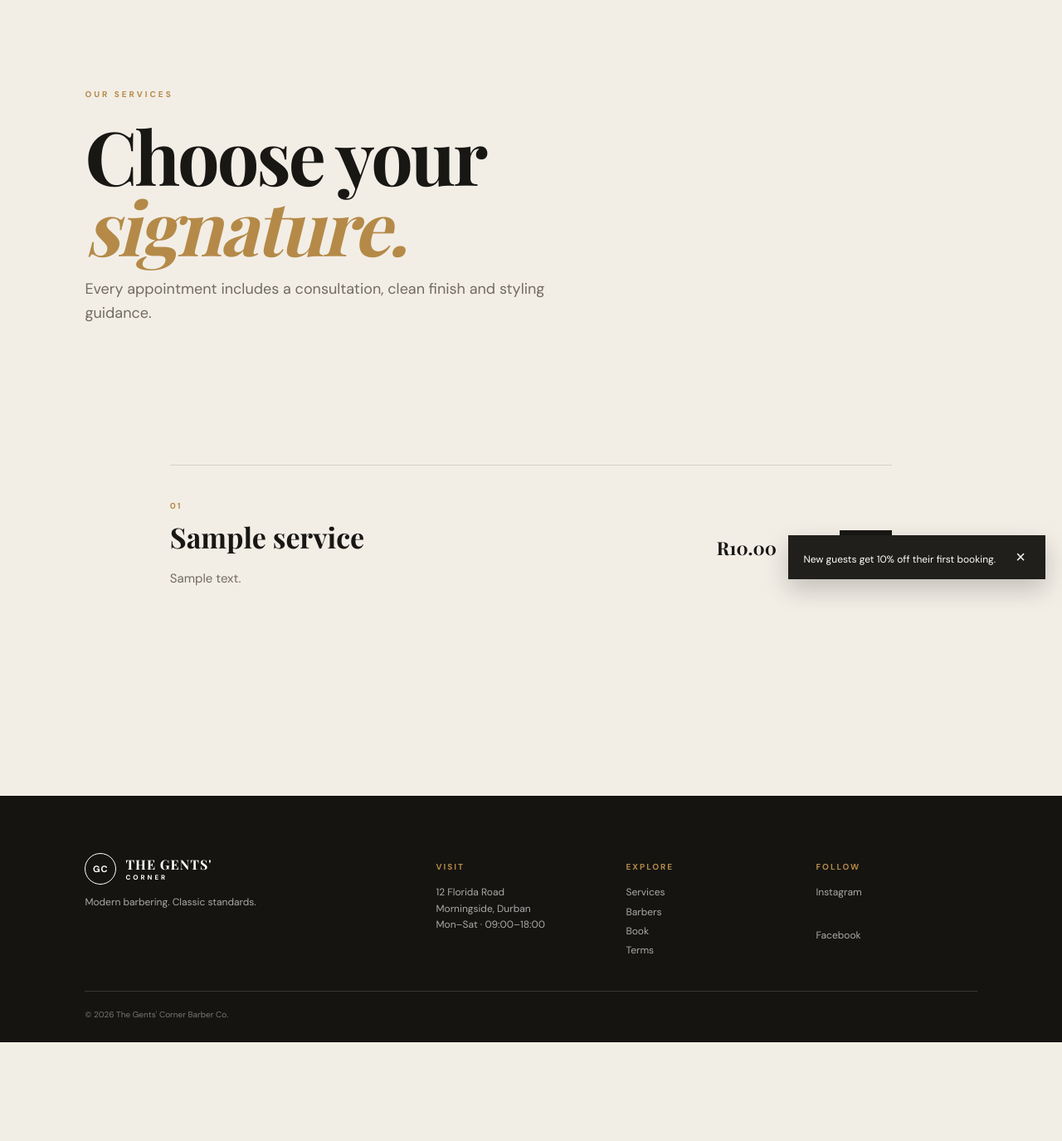
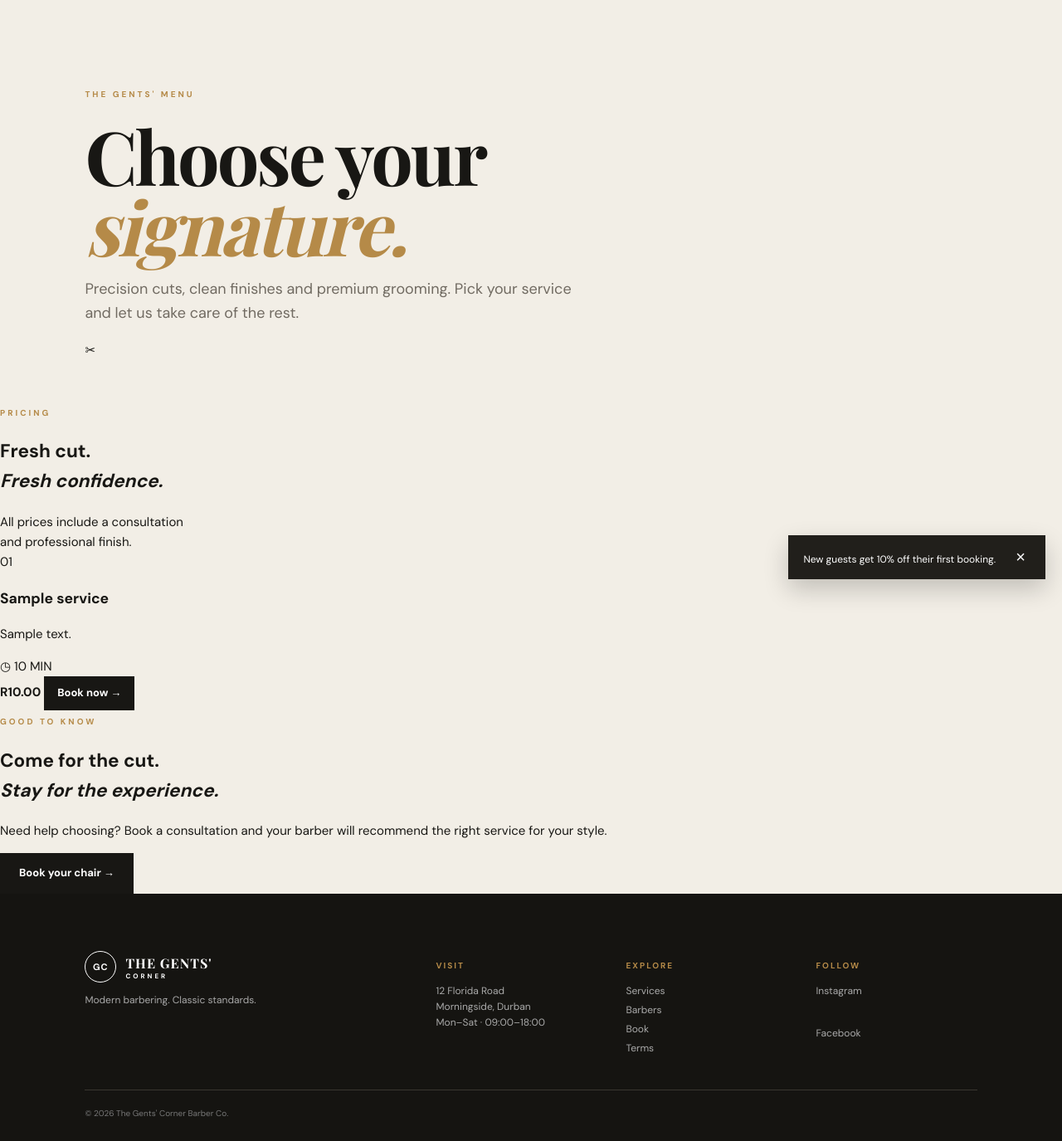
Before and after one commit to ThembelaniProject/Barbershop, a Django app: page /services/ in a window 1280 px wide. Shown: the part 82-1457 px from the top of the page at 83% size. Before the commit the page ends 1338 px from the top, so only its background shows below. Run offline with Django 5.2, Linux system fonts and the light colour scheme; tables that the repository leaves empty hold one stand-in row (values such as "Sample post"); some web fonts are replaced.

Commit message:
Redesign services menu and pricing list

```diff
--- a/templates/services.html
+++ b/templates/services.html
@@ -1 +1,53 @@
-{% extends "base.html" %}{% block title %}Services | The Gents' Corner{% endblock %}{% block content %}<main><section class="page"><span class="eyebrow">OUR SERVICES</span><h1>Choose your<br><em>signature.</em></h1><p>Every appointment includes a consultation, clean finish and styling guidance.</p></section><section class="section"><div class="service-list">{% for s in services %}<article><div><span class="number">0{{forloop.counter}}</span><h2>{{s.name}}</h2><p>{{s.description}}</p></div><div class="service-meta"><strong>R{{s.price}}</strong><span>{{s.duration_minutes}} min</span><a class="btn small" href="{% url 'book' %}">Book</a></div></article>{% empty %}<p>No services are available yet. Add them from the Django admin.</p>{% endfor %}</div></section></main>{% endblock %}
+{% extends "base.html" %}
+{% block title %}Services | The Gents' Corner{% endblock %}
+{% block content %}
+<main>
+<section class="page menu-hero">
+    <div>
+        <span class="eyebrow">THE GENTS' MENU</span>
+        <h1>Choose your<br><em>signature.</em></h1>
+        <p>Precision cuts, clean finishes and premium grooming. Pick your service and let us take care of the rest.</p>
+    </div>
+    <div class="menu-hero-mark">✂</div>
+</section>
+
+<section class="menu-section">
+    <div class="menu-heading">
+        <div>
+            <span class="eyebrow">PRICING</span>
+            <h2>Fresh cut.<br><em>Fresh confidence.</em></h2>
+        </div>
+        <span class="menu-note">All prices include a consultation<br>and professional finish.</span>
+    </div>
+
+    <div class="menu-list">
+        {% for s in services %}
+        <article class="menu-item">
+            <div class="menu-number">0{{forloop.counter}}</div>
+            <div class="menu-info">
+                <h3>{{s.name}}</h3>
+                <p>{{s.description}}</p>
+                <span class="menu-duration">◷ {{s.duration_minutes}} MIN</span>
+            </div>
+            <div class="menu-price">
+                <strong>R{{s.price}}</strong>
+                <a class="btn small" href="{% url 'book' %}">Book now →</a>
+            </div>
+        </article>
+        {% empty %}
+        <div class="menu-empty">
+            <h3>Our menu is being updated.</h3>
+            <p>No services are available yet. Add them from the Django admin.</p>
+        </div>
+        {% endfor %}
+    </div>
+</section>
+
+<section class="menu-footer">
+    <span class="eyebrow">GOOD TO KNOW</span>
+    <h2>Come for the cut.<br><em>Stay for the experience.</em></h2>
+    <p>Need help choosing? Book a consultation and your barber will recommend the right service for your style.</p>
+    <a class="btn" href="{% url 'book' %}">Book your chair →</a>
+</section>
+</main>
+{% endblock %}
```
